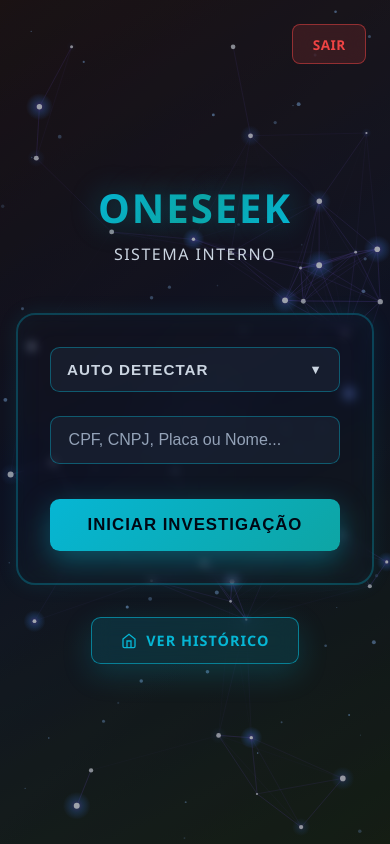
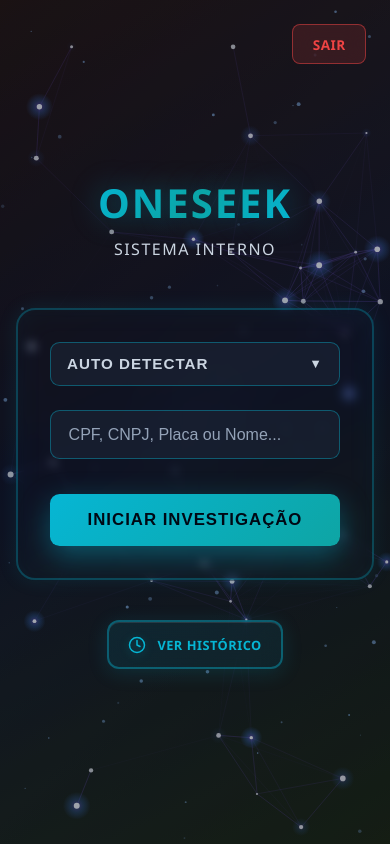
Before and after one commit to giga64/detetive-main, a FastAPI app: template templates/modern-form.html in a window 390 px wide. Run offline with FastAPI, Linux system fonts and the light colour scheme; the template is opened without the code that fills it, so the values that code supplies are empty.

Commit message:
NKGHFFGHNKGKHFGHNKFNKHGF

```diff
--- a/templates/modern-form.html
+++ b/templates/modern-form.html
@@ -566,61 +566,109 @@
     }
 
     .history-button-container {
-      margin-top: 2rem;
-      display: flex;
-      justify-content: center;
-      gap: 0.75rem;
-      flex-wrap: wrap;
+      margin-top: 2.5rem;
+      display: grid;
+      grid-template-columns: repeat(auto-fit, minmax(200px, 1fr));
+      gap: 1rem;
+      max-width: 900px;
+      margin-left: auto;
+      margin-right: auto;
       animation: fadeInUp 0.8s ease-out 0.4s backwards;
     }
 
+    .btn-historico {
+      position: relative;
+      display: flex;
+      align-items: center;
+      justify-content: center;
+      gap: 0.7rem;
+      padding: 1rem 1.5rem;
+      background: linear-gradient(135deg, rgba(6,182,212,0.1) 0%, rgba(14,165,233,0.08) 100%);
+      border: 2px solid rgba(6,182,212,0.4);
+      color: #06b6d4;
+      border-radius: 12px;
+      text-decoration: none;
+      font-weight: 600;
+      transition: all 0.4s cubic-bezier(0.4, 0, 0.2, 1);
+      backdrop-filter: blur(12px);
+      letter-spacing: 0.5px;
+      text-transform: uppercase;
+      font-size: 0.85rem;
+      box-shadow: 0 4px 20px rgba(6,182,212,0.15), inset 0 1px 0 rgba(255,255,255,0.1);
+      overflow: hidden;
+    }
+
+    .btn-historico::before {
+      content: '';
+      position: absolute;
+      top: 0;
+      left: -100%;
+      width: 100%;
+      height: 100%;
+      background: linear-gradient(90deg, transparent, rgba(6,182,212,0.2), transparent);
+      transition: left 0.6s ease;
+    }
+
+    .btn-historico:hover::before {
+      left: 100%;
+    }
+
+    .btn-historico svg {
+      width: 18px;
+      height: 18px;
+      stroke: currentColor;
+      flex-shrink: 0;
+      transition: transform 0.4s cubic-bezier(0.4, 0, 0.2, 1);
+      filter: drop-shadow(0 2px 4px rgba(6,182,212,0.3));
+    }
+
+    .btn-historico:hover {
+      background: linear-gradient(135deg, rgba(6,182,212,0.2) 0%, rgba(14,165,233,0.15) 100%);
+      border-color: rgba(6,182,212,0.7);
+      box-shadow: 0 8px 30px rgba(6,182,212,0.3), 0 0 20px rgba(6,182,212,0.2), inset 0 1px 0 rgba(255,255,255,0.15);
+      transform: translateY(-3px);
+    }
+
+    .btn-historico:hover svg {
+      transform: scale(1.15) rotate(5deg);
+    }
+
+    .btn-historico:active {
+      transform: translateY(-1px);
+      box-shadow: 0 4px 15px rgba(6,182,212,0.2);
+    }
+
     .btn-admin {
-      border-color: rgba(16,185,129,0.6);
+      border-color: rgba(16,185,129,0.4);
       color: #10b981;
-      background: rgba(16,185,129,0.12);
+      background: linear-gradient(135deg, rgba(16,185,129,0.1) 0%, rgba(5,150,105,0.08) 100%);
     }
 
     .btn-admin:hover {
-      background: rgba(16,185,129,0.2);
-      border-color: rgba(16,185,129,0.85);
-      box-shadow: 0 0 20px rgba(16,185,129,0.45);
+      background: linear-gradient(135deg, rgba(16,185,129,0.2) 0%, rgba(5,150,105,0.15) 100%);
+      border-color: rgba(16,185,129,0.7);
+      box-shadow: 0 8px 30px rgba(16,185,129,0.3), 0 0 20px rgba(16,185,129,0.2), inset 0 1px 0 rgba(255,255,255,0.15);
     }
 
-    .btn-historico {
-      display: inline-flex;
-      align-items: center;
-      gap: 0.6rem;
-      padding: 0.8rem 1.8rem;
-      background: rgba(6,182,212,0.15);
-      border: 1.5px solid rgba(6,182,212,0.6);
-      color: #06b6d4;
-      border-radius: 0.6rem;
-      text-decoration: none;
-      font-weight: 700;
-      transition: all 0.3s ease;
-      backdrop-filter: blur(10px);
-      letter-spacing: 1px;
-      text-transform: uppercase;
-      font-size: 0.9rem;
-      box-shadow: 0 10px 30px rgba(6,182,212,0.2);
+    .btn-admin::before {
+      background: linear-gradient(90deg, transparent, rgba(16,185,129,0.2), transparent);
     }
 
-    .btn-historico svg {
-      width: 16px;
-      height: 16px;
-      stroke: currentColor;
-      flex-shrink: 0;
+    .btn-admin svg {
+      filter: drop-shadow(0 2px 4px rgba(16,185,129,0.3));
     }
 
-    .btn-historico:hover {
-      background: rgba(6,182,212,0.25);
-      box-shadow: 0 0 20px rgba(6,182,212,0.5);
-      transform: translateY(-2px);
-      border-color: rgba(6,182,212,0.8);
-    }
+    @media (max-width: 768px) {
+      .history-button-container {
+        grid-template-columns: 1fr;
+        gap: 0.75rem;
+      }
 
+      .btn-historico {
+        padding: 0.85rem 1.2rem;
+        font-size: 0.8rem;
+      }
 
-    @media (max-width: 768px) {
       .detective-header h1 {
         font-size: 2.5rem;
         letter-spacing: 2px;
@@ -737,39 +785,39 @@
       <!-- History Button -->
       <div class="history-button-container">
         <a href="/historico" class="btn-historico">
-          <svg viewBox="0 0 24 24" width="16" height="16" fill="none" stroke="currentColor" stroke-width="2">
-            <path d="M3 9l9-7 9 7v11a2 2 0 0 1-2 2H5a2 2 0 0 1-2-2z"></path>
-            <polyline points="9 22 9 12 15 12 15 22"></polyline>
+          <svg viewBox="0 0 24 24" width="18" height="18" fill="none" stroke="currentColor" stroke-width="2" stroke-linecap="round" stroke-linejoin="round">
+            <circle cx="12" cy="12" r="10"></circle>
+            <polyline points="12 6 12 12 16 14"></polyline>
           </svg>
           Ver Histórico
         </a>
         {% if request.cookies.get('is_admin') == '1' %}
           <a href="/admin/dashboard" class="btn-historico btn-admin">
-            <svg viewBox="0 0 24 24" width="16" height="16" fill="none" stroke="currentColor" stroke-width="2">
-              <rect x="3" y="3" width="7" height="7"></rect>
-              <rect x="14" y="3" width="7" height="7"></rect>
-              <rect x="14" y="14" width="7" height="7"></rect>
-              <rect x="3" y="14" width="7" height="7"></rect>
+            <svg viewBox="0 0 24 24" width="18" height="18" fill="none" stroke="currentColor" stroke-width="2" stroke-linecap="round" stroke-linejoin="round">
+              <line x1="18" y1="20" x2="18" y2="10"></line>
+              <line x1="12" y1="20" x2="12" y2="4"></line>
+              <line x1="6" y1="20" x2="6" y2="14"></line>
             </svg>
             Dashboard
           </a>
           <a href="/admin/logs" class="btn-historico btn-admin">
-            <svg viewBox="0 0 24 24" width="16" height="16" fill="none" stroke="currentColor" stroke-width="2">
-              <path d="M13 2H6a2 2 0 0 0-2 2v16a2 2 0 0 0 2 2h12a2 2 0 0 0 2-2V9z"></path>
-              <polyline points="13 2 13 9 20 9"></polyline>
-              <line x1="9" y1="13" x2="15" y2="13"></line>
-              <line x1="9" y1="17" x2="15" y2="17"></line>
+            <svg viewBox="0 0 24 24" width="18" height="18" fill="none" stroke="currentColor" stroke-width="2" stroke-linecap="round" stroke-linejoin="round">
+              <path d="M14 2H6a2 2 0 0 0-2 2v16a2 2 0 0 0 2 2h12a2 2 0 0 0 2-2V8z"></path>
+              <polyline points="14 2 14 8 20 8"></polyline>
+              <line x1="16" y1="13" x2="8" y2="13"></line>
+              <line x1="16" y1="17" x2="8" y2="17"></line>
+              <polyline points="10 9 9 9 8 9"></polyline>
             </svg>
             Ver Logs
           </a>
           <a href="{{ request.url_for('list_users') }}" class="btn-historico btn-admin">
-            <svg viewBox="0 0 24 24" width="16" height="16" fill="none" stroke="currentColor" stroke-width="2">
-              <path d="M17 21v-2a4 4 0 0 0-4-4H5a4 4 0 0 0-4 4v2"></path>
-              <circle cx="9" cy="7" r="4"></circle>
-              <path d="M23 21v-2a4 4 0 0 0-3-3.87"></path>
-              <path d="M16 3.13a4 4 0 0 1 0 7.75"></path>
+            <svg viewBox="0 0 24 24" width="18" height="18" fill="none" stroke="currentColor" stroke-width="2" stroke-linecap="round" stroke-linejoin="round">
+              <path d="M16 21v-2a4 4 0 0 0-4-4H5a4 4 0 0 0-4 4v2"></path>
+              <circle cx="8.5" cy="7" r="4"></circle>
+              <line x1="20" y1="8" x2="20" y2="14"></line>
+              <line x1="23" y1="11" x2="17" y2="11"></line>
             </svg>
-            Gerenciar Usuarios
+            Gerenciar Usuários
           </a>
         {% endif %}
       </div>
```
